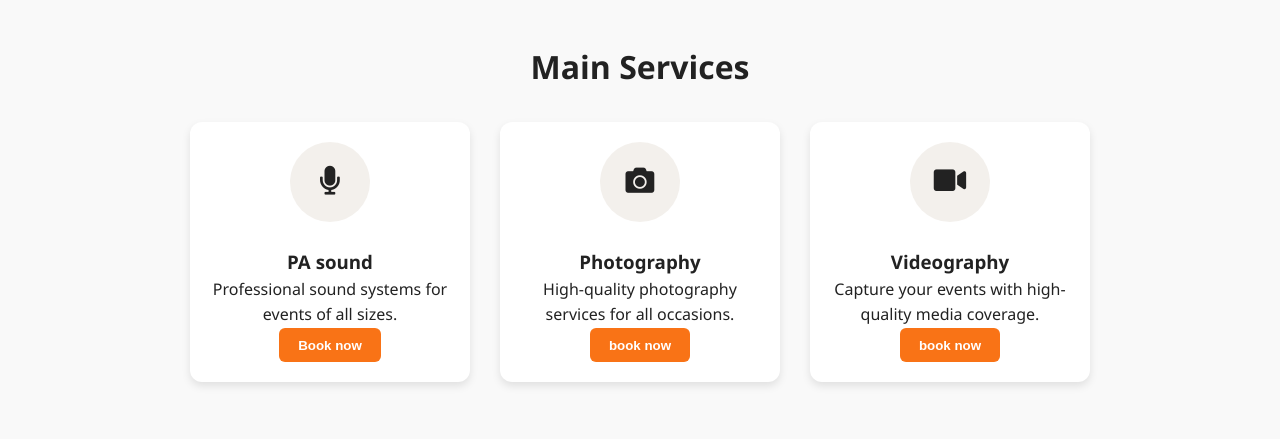
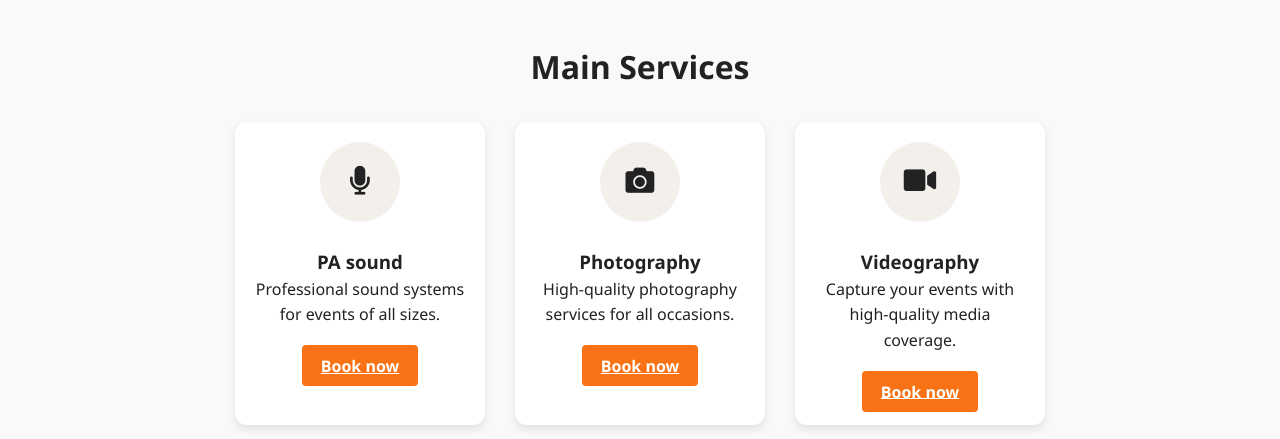
Before and after one commit to apokatomlyne/Hanan-Graphics, a plain HTML site: page index.html in a window 1280 px wide. Shown: the part 1600-2039 px from the top of the page. Drawn offline with Linux system fonts and the light colour scheme.

Commit message:
Add files via upload

```diff
--- a/index.html
+++ b/index.html
@@ -37,7 +37,7 @@
     <div class="hero-content">
     <h1>Visual Brilliance, Media Mastery</h1>
     <p id="typing" class="typing">Your one-stop solution for media, sound, and graphics</p>
-    <a href="#services" class="btn">Explore Our Services</a>
+    <a href="#service" class="btn">Explore Our Services</a>
     </div>
   </section>
 
@@ -67,7 +67,8 @@
       </div>
       <h3>PA sound</h3>
       <p>Professional sound systems for events of all sizes.</p>
-      <button type="button" class="service-btn">Book now</button>
+      <br>
+      <a href="#contact" class=" service-btn">Book now</a>
     </div>
     <div class="service-card">
       <div class="service-icon">
@@ -75,7 +76,8 @@
       </div>
       <h3>Photography</h3>
       <p>High-quality photography services for all occasions.</p>
-      <button type="button" class="service-btn">book now</button>
+      <br>
+       <a href="#contact" class=" service-btn">Book now</a>
     </div>
     <div class="service-card">
      <div class="service-icon">
@@ -83,7 +85,9 @@
       </div>
       <h3> Videography</h3>
       <p>Capture your events with high-quality media coverage.</p>
-      <button type="button" class="service-btn">book now</button>
+      <br>
+       <a href="#contact" class=" service-btn">Book now</a>
+    </div>
     </div>
   </div>
 
--- a/style.css
+++ b/style.css
@@ -316,7 +316,7 @@ header {
 }
 
 .main-services {
-  display: flex;
+  display:flex;
   flex-wrap: wrap;
   justify-content: center;
   gap: 30px;
@@ -327,7 +327,7 @@ header {
   color: white;
   padding: 0.6rem 1.2rem;
   border: none;
-  border-radius: 6px;
+  border-radius: 4px;
   font-weight: bold;
   cursor: pointer;
   transition: background 0.3s ease;
@@ -343,7 +343,7 @@ header {
 .service-card {
   background: white;
   padding: 20px;
-  width: 280px;
+  width: 250px;
   border-radius: 12px;
   transition: transform 0.3s ease, box-shadow 0.3s ease;
   box-shadow: 0 4px 8px rgba(0, 0, 0, 0.1);
```
